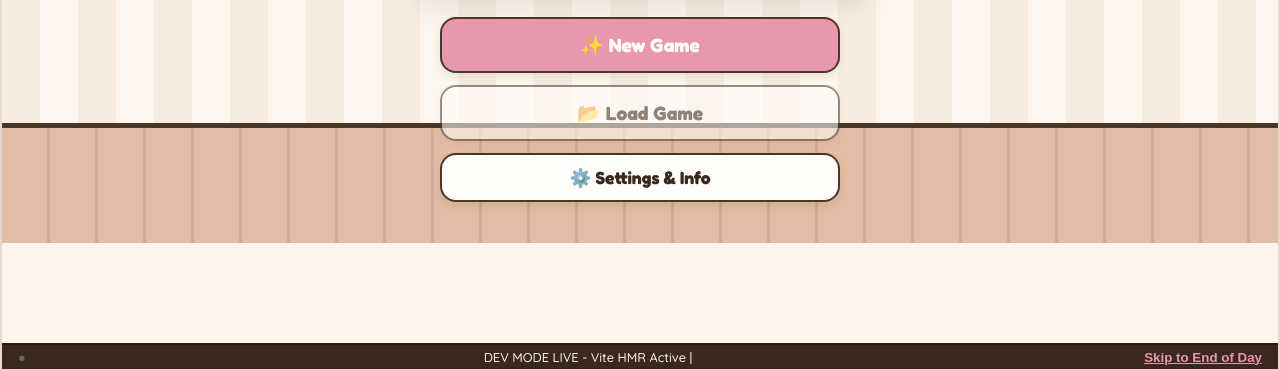
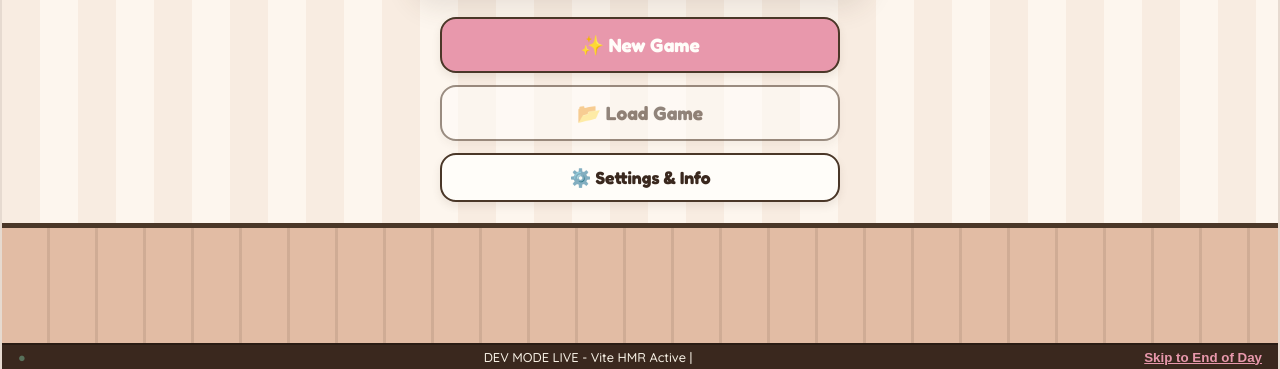
Before and after one commit to dutchiono/goodicecream, a website built with Vite: page index.html in a window 1280 px wide. Shown: the part 431-800 px from the top of the page. Built offline with nearby package versions, Linux system fonts and the light colour scheme.

Commit message:
Make title screen background fill to bottom

```diff
--- a/index.html
+++ b/index.html
@@ -11,30 +11,36 @@
   <link href="https://fonts.googleapis.com/css2?family=Fredoka:wght@400;600;700&family=Quicksand:wght@500;700&display=swap" rel="stylesheet">
   <link rel="stylesheet" href="/src/style.css">
   <style>
+    /* Keep the app pinned to the actually visible viewport on iPad/iPhone Safari. */
     html,
     body {
       width: 100%;
       height: 100%;
       min-height: 100%;
-      margin: 0;
+      background: #f7f1e5;
       overflow: hidden;
-      background: #f7f1e5;
     }
 
     body {
-      position: fixed;
-      inset: 0;
+      min-height: 100vh;
+      min-height: 100dvh;
     }
 
     #app {
       position: fixed;
       inset: 0;
       width: 100%;
-      max-width: none;
-      height: auto;
-      min-height: 0;
-      margin: 0;
-      overflow: hidden;
+      height: 100%;
+      min-height: 100%;
+    }
+
+    /* The title scene originally left ~100px of plain base background visible. */
+    #game-container > .counter-layout:has(#btn-title-new) .parlor-wall {
+      height: 100%;
+    }
+
+    #game-container > .counter-layout:has(#btn-title-new) .parlor-wainscoting {
+      bottom: 0;
     }
   </style>
 </head>
```
